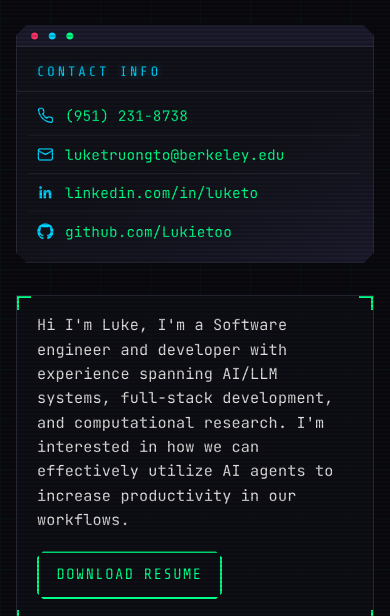
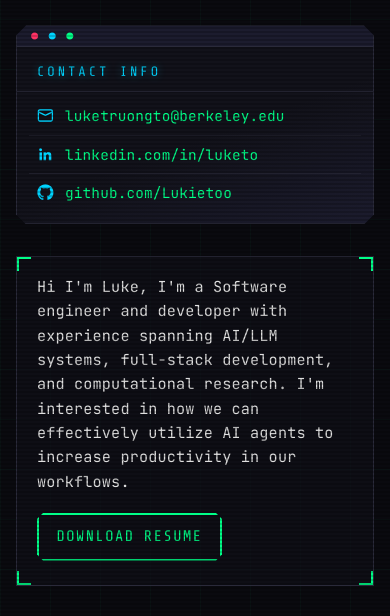
Before and after one commit to Lukietoo/Lukietoo.github.io, a plain HTML site: page index.html in a window 390 px wide. Shown: the part 181-797 px from the top of the page. Drawn offline with nearby package versions, Linux system fonts and the light colour scheme.

Commit message:
Remove phone number from contact card
Co-Authored-By: Claude Fable 5 <noreply@anthropic.com>

```diff
--- a/index.html
+++ b/index.html
@@ -30,10 +30,6 @@
       <section id="about" class="contact terminal-card glitch-in glitch-in-d3" aria-label="Contact information">
         <p class="card-title">Contact Info</p>
         <ul class="contact-list">
-          <li>
-            <span class="ci" aria-hidden="true"><svg viewBox="0 0 24 24" fill="none" stroke="currentColor" stroke-width="1.8" stroke-linecap="round" stroke-linejoin="round"><path d="M22 16.92v3a2 2 0 0 1-2.18 2 19.79 19.79 0 0 1-8.63-3.07 19.5 19.5 0 0 1-6-6 19.79 19.79 0 0 1-3.07-8.67A2 2 0 0 1 4.11 2h3a2 2 0 0 1 2 1.72 12.84 12.84 0 0 0 .7 2.81 2 2 0 0 1-.45 2.11L8.09 9.91a16 16 0 0 0 6 6l1.27-1.27a2 2 0 0 1 2.11-.45 12.84 12.84 0 0 0 2.81.7A2 2 0 0 1 22 16.92z"/></svg></span>
-            <a href="tel:+19512318738">(951) 231-8738</a>
-          </li>
           <li>
             <span class="ci" aria-hidden="true"><svg viewBox="0 0 24 24" fill="none" stroke="currentColor" stroke-width="1.8" stroke-linecap="round" stroke-linejoin="round"><rect x="2" y="4" width="20" height="16" rx="2"/><path d="m22 7-10 5L2 7"/></svg></span>
             <a href="mailto:luketruongto@berkeley.edu">luketruongto@berkeley.edu</a>
```
